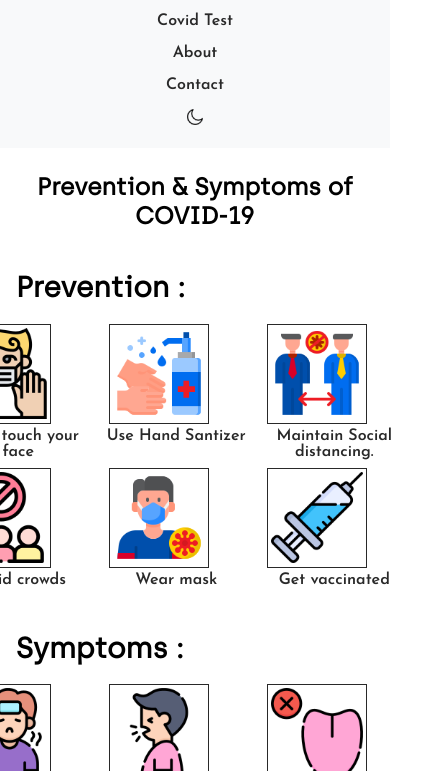
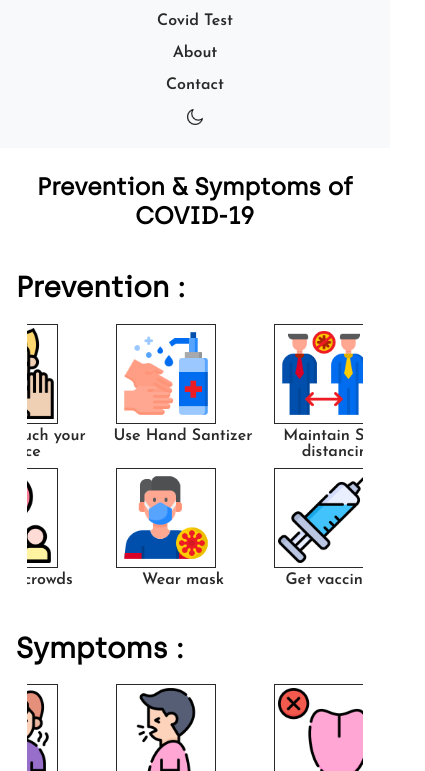
Before and after one commit to jaswant04/covid-tracker, a plain HTML site: page about.html in a window 390 px wide. Shown: the part 73-844 px from the top of the page, 425 px wide, since content can reach past the window. Drawn offline with nearby package versions, Linux system fonts and the light colour scheme; no server answers.

Commit message:
Update style.css
overflow in about page

```diff
--- a/style.css
+++ b/style.css
@@ -383,11 +383,12 @@ footer{
     }
     .s-cont{
         margin: .7em;
-        max-width: 90%;
+        max-width: 90vw;
+        overflow-x: scroll;
     }
     .s-cont img{
-        width: 100px;
-        height: 100px;
+        width: 100%;
+        max-width: 100px;
+        height: auto;
     }
-
 }
```
